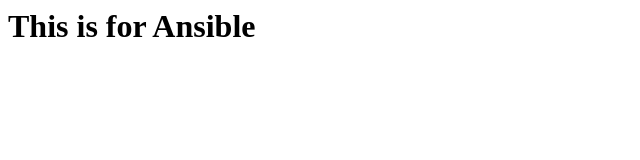
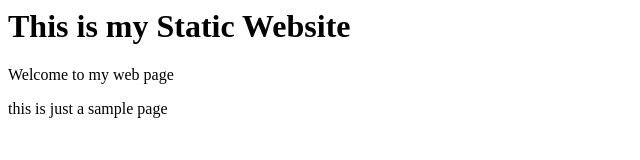
Before and after one commit to Habeeb101/ansible-vault, a plain HTML site: page index.html in a window 1280 px wide. Shown: the whole page, without its empty margins (0-640 px from the left). Drawn offline with Linux system fonts and the light colour scheme.

Commit message:
Update index.html

```diff
--- a/index.html
+++ b/index.html
@@ -1,2 +1,3 @@
-<h1>This is for Ansible</h1>
-<pPthis is paragraph</p>
+<h1>This is my Static Website</h1>
+<head>Welcome to my web page</head>
+<p>this is just a sample page</p>
```
